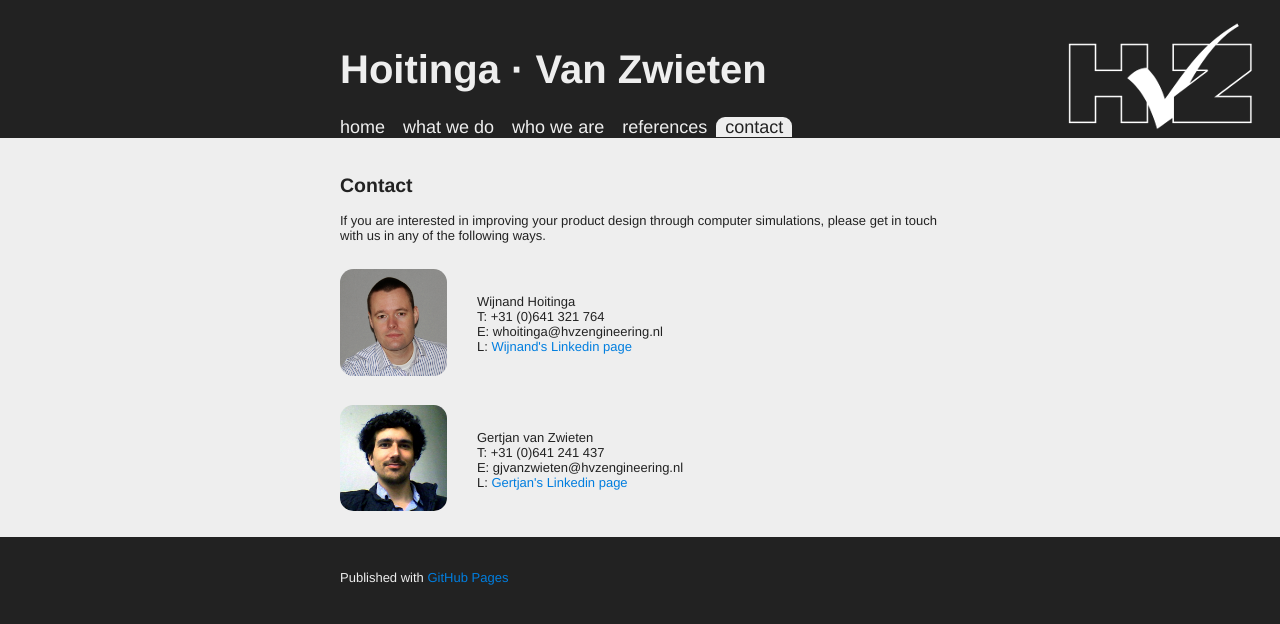
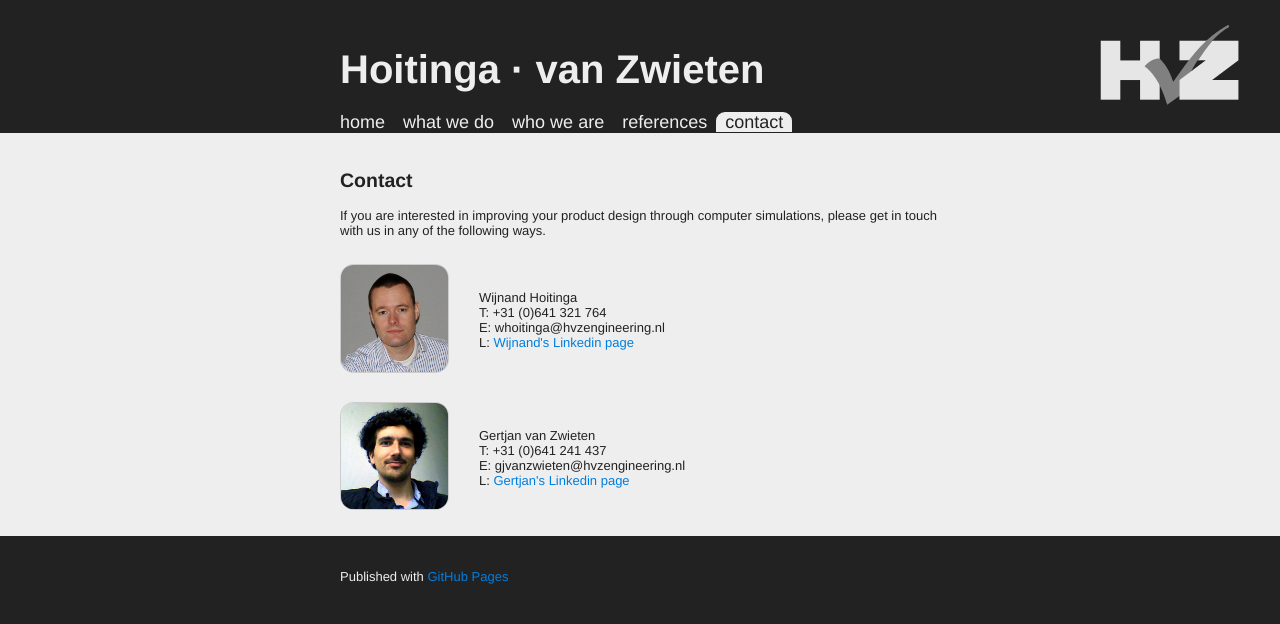
Before and after one commit to wijnandhoitinga/hvzengineering.github.io, a Jekyll site: the page built from contact.html, in a window 1280 px wide. Shown: the top 624 px of the page. Built offline with Jekyll 4.4.1, drawn with Linux system fonts in a browser that asks for light colours; Markdown is read by kramdown in place of the engine named in the settings.

Commit message:
update logo

```diff
--- a/_layouts/default.html
+++ b/_layouts/default.html
@@ -45,10 +45,9 @@
   </script>
   </head>
   <body>
-    <img style="float: right; padding: 20px;" src="/images/hvzlogo.png"></img>
     <div id="header_wrap" class="outer">
       <header class="inner">
-        <h1>Hoitinga &middot; Van&nbsp;Zwieten</h1>
+        <h1>Hoitinga &middot; van&nbsp;Zwieten</h1>
         <div id="tabbar">
           <a href="/" {% if page.title == "Home" %}class="select"{% endif %}>home</a><a href="/whatwedo.html" {% if page.title == "What we do" %}class="select"{% endif %}>what&nbsp;we&nbsp;do</a><a href="/whoweare.html" {% if page.title == "Who we are" %}class="select"{% endif %}>who&nbsp;we&nbsp;are</a><a href="/references.html" {% if page.title == "References" %}class="select"{% endif %}>references</a><a href="/contact.html" {% if page.title == "Contact" %}class="select"{% endif %}>contact</a></h2>
         </div>
--- a/css/main.css
+++ b/css/main.css
@@ -13,7 +13,7 @@ body {
   font-size: small;
   font-family: Helvetica, Arial, sans-serif;
   -webkit-font-smoothing: antialiased;
-  background: #222;
+  background: #222 url(/images/hvzlogo.png) right top no-repeat;
   color: #eee;
 }
 
@@ -41,7 +41,7 @@ a {
 
 #header_wrap h1 {
   font-size: 40px;
-  margin-bottom: 25px;
+  margin-bottom: 20px;
 }
 
 #tabbar {
@@ -105,6 +105,7 @@ code {
 img.photo {
   width: 80pt;
   border-radius: 10pt;
+  border: 1px solid #ccc;
 }
 
 img.portfoliologo {
```
Also changed, not shown: images/hvzlogo.png.
